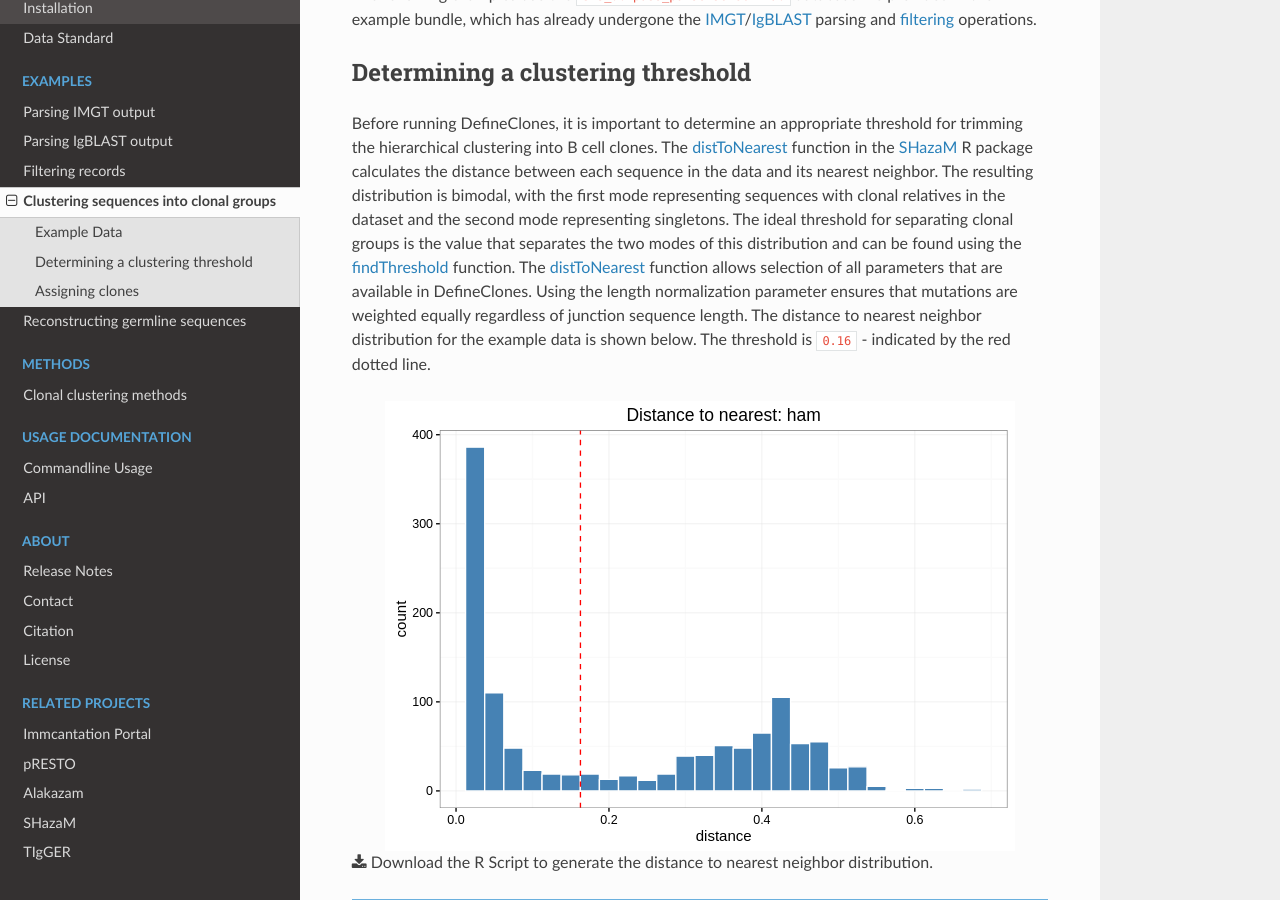
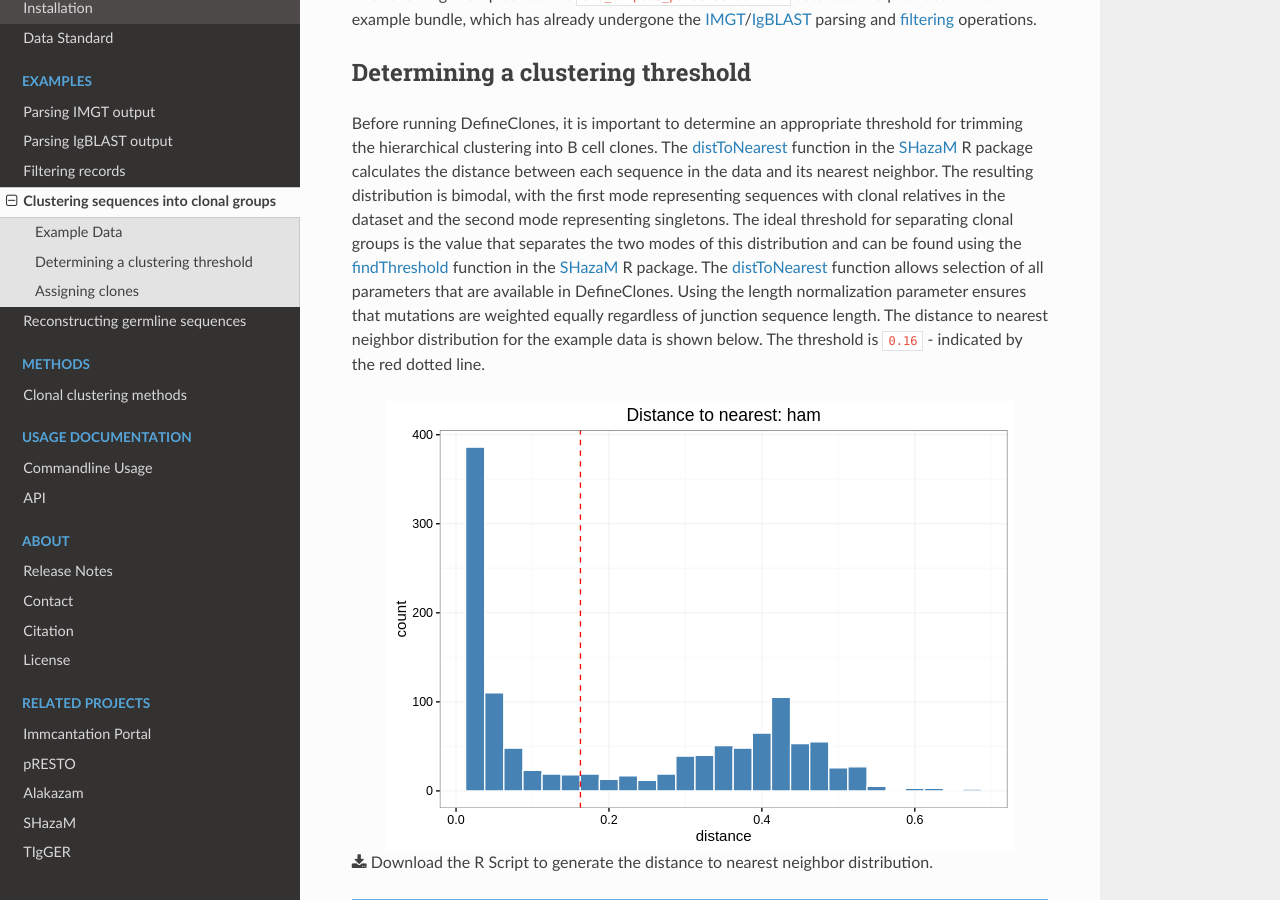
Before and after one commit to immcantation/changeo, a Sphinx documentation site: the page built from docs/examples/cloning.rst, in a window 1280 px wide and 900 px high, scrolled down 353 px. Built offline with Sphinx 7.4.7 and the Read the Docs theme 2.0.0, drawn with Linux system fonts in a browser that asks for light colours; formulas are drawn with MathJax 3.

Commit message:
Minor doc update.

```diff
--- a/docs/examples/cloning.rst
+++ b/docs/examples/cloning.rst
@@ -30,7 +30,7 @@ with clonal relatives in the dataset and the second mode representing singletons
 The ideal threshold for separating clonal groups is the value that separates
 the two modes of this distribution and can be found using the
 `findThreshold <http://shazam.readthedocs.io/en/latest/vignettes/DistToNearest-Vignette>`__
-function. The `distToNearest <http://shazam.readthedocs.io/en/latest/vignettes/DistToNearest-Vignette>`__
+function in the `SHazaM <http://shazam.readthedocs.io>`__ R package. The `distToNearest <http://shazam.readthedocs.io/en/latest/vignettes/DistToNearest-Vignette>`__
 function allows selection of all parameters that are available in :ref:`DefineClones`.
 Using the length normalization parameter ensures that mutations are weighted equally
 regardless of junction sequence length. The distance to nearest neighbor distribution
```
